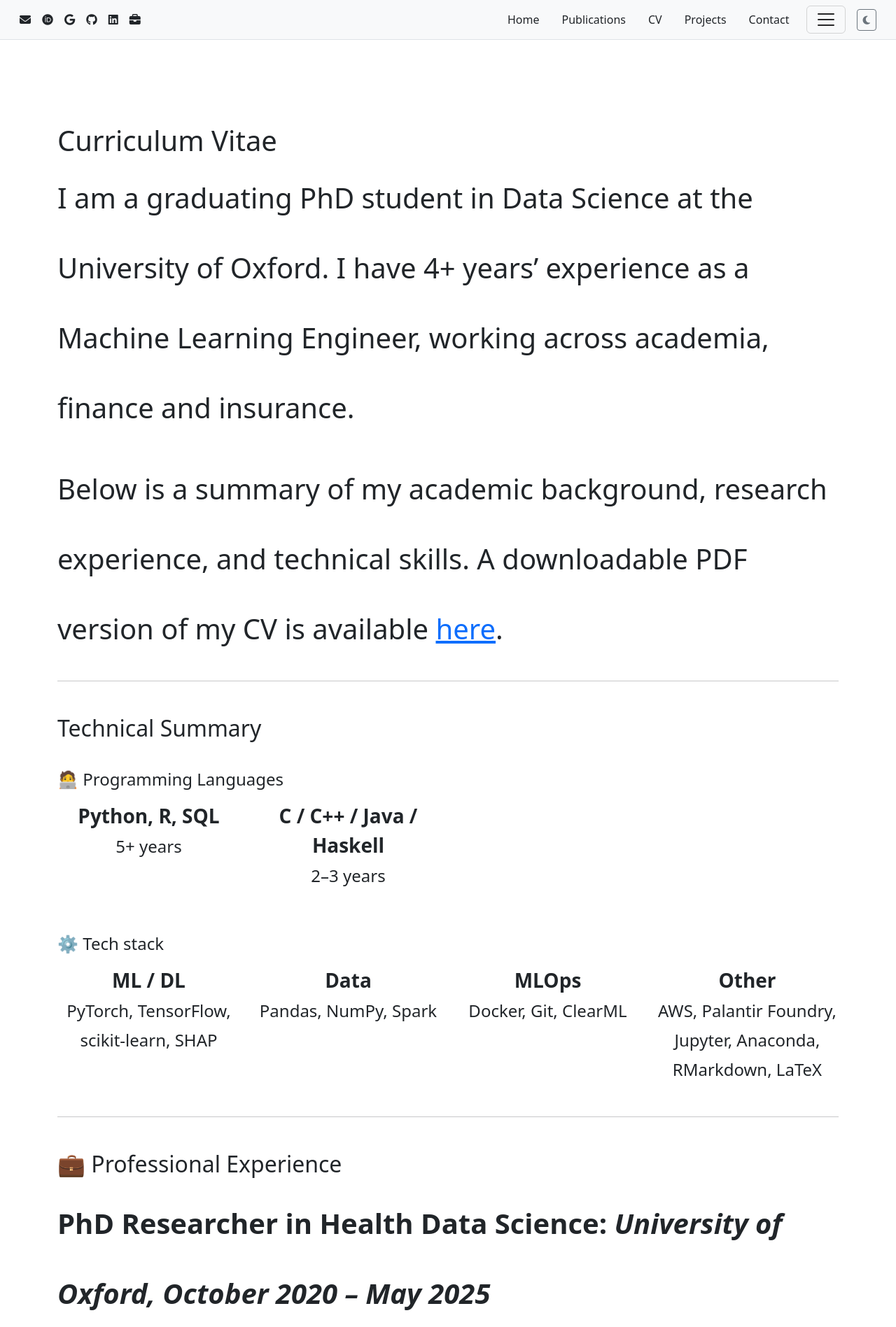
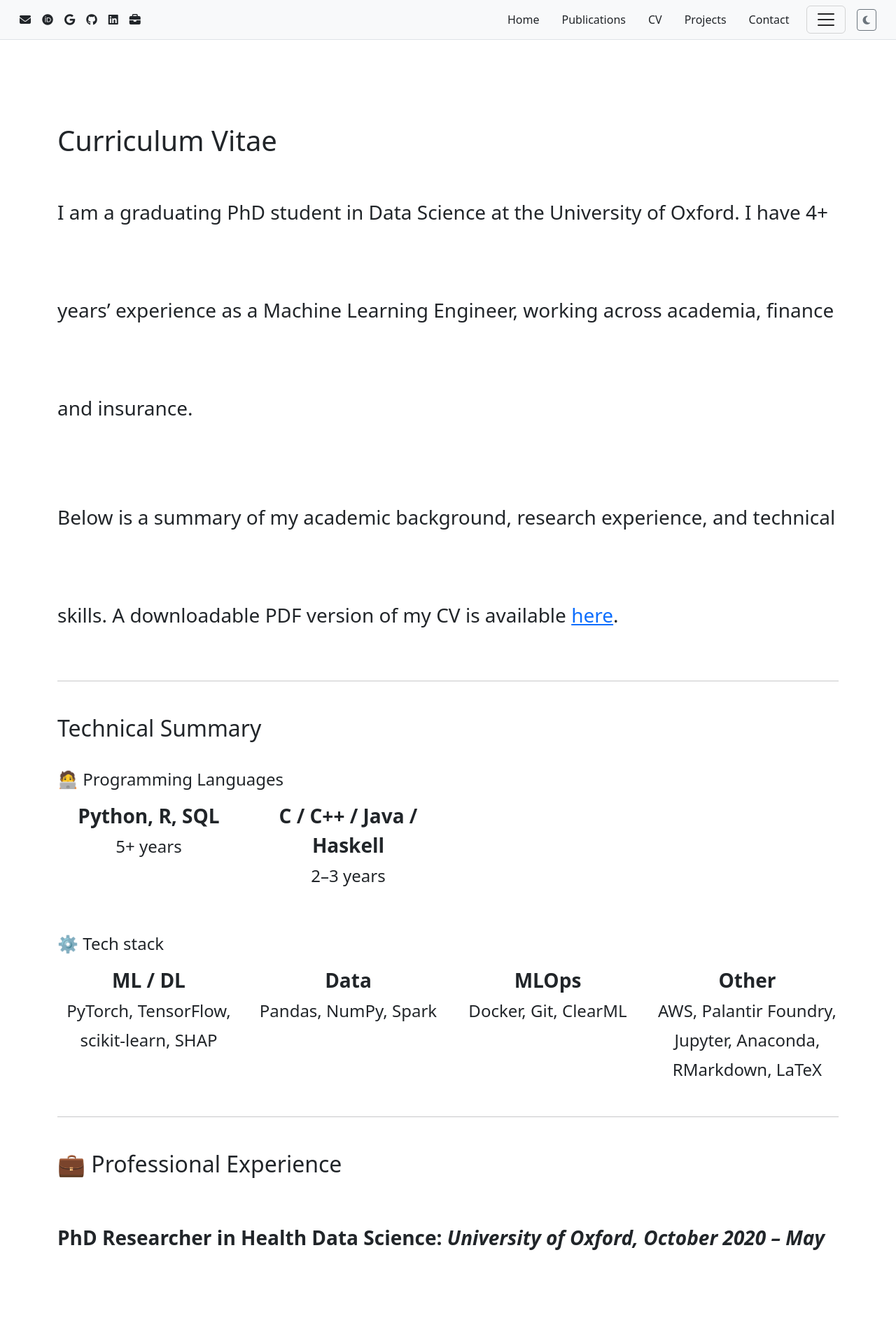
Before and after one commit to Ads98/Ads98.github.io, a Jekyll site: the page built from _pages/CV.md, in a window 1280 px wide. Shown: the top 1897 px of the page at 70% size. Built offline with Jekyll 4.4.1, drawn with Linux system fonts in a browser that asks for light colours.

Commit message:
CV formating

```diff
--- a/assets/css/custom.css
+++ b/assets/css/custom.css
@@ -173,6 +173,6 @@ body.dark-mode .text-muted {
 
 .cv-page p,
 .cv-page li {
-  font-size: 2.5rem;
-  line-height: 2.5;
+  font-size: 1.75rem;
+  line-height: 5;
 }
```
